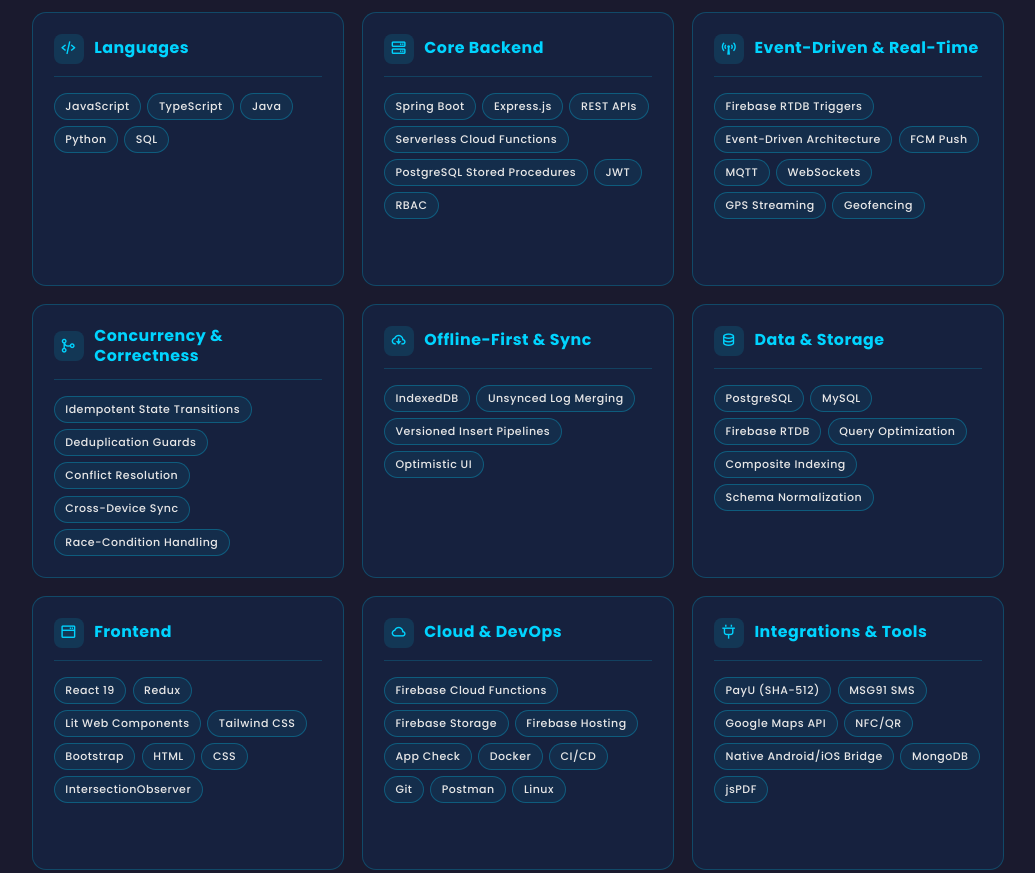
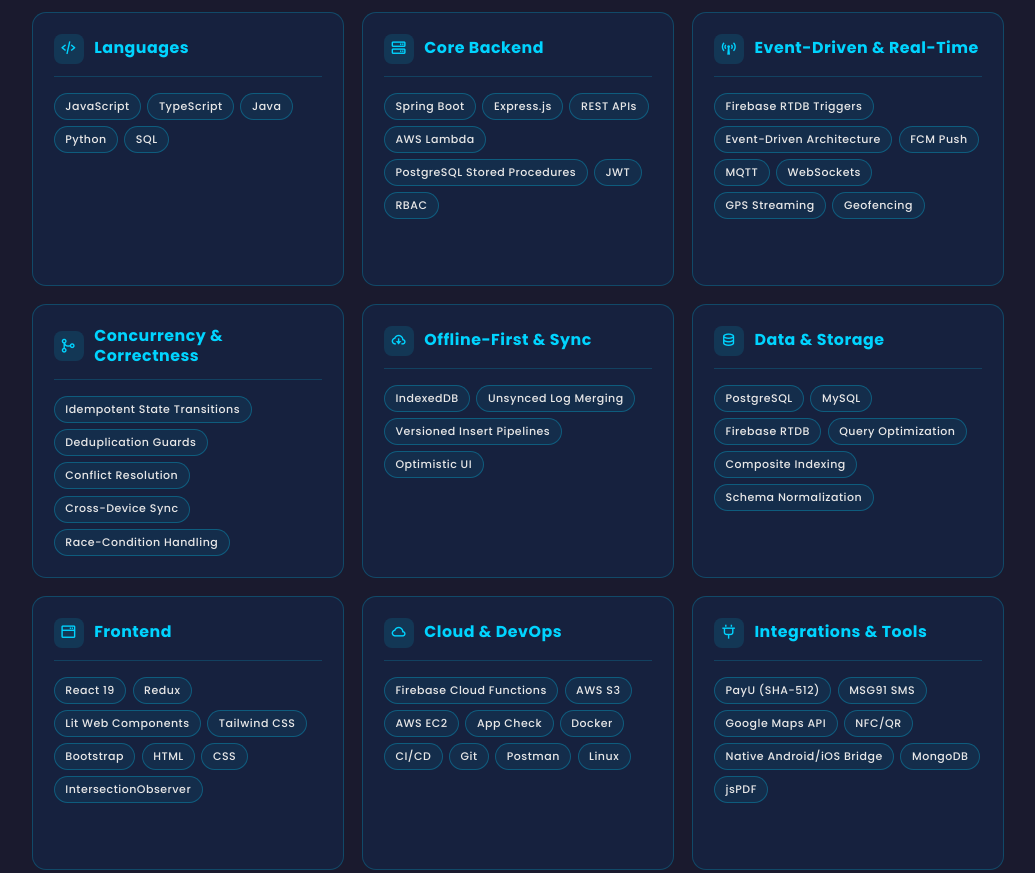
Before and after one commit to Ravi8264/Portfolio_Ravi_K, a plain HTML site: page index.html in a window 1280 px wide. Shown: the part 1540-2413 px from the top of the page, without its empty margins (122-1157 px from the left). Drawn offline with nearby package versions, Linux system fonts and the light colour scheme.

Commit message:
Split cloud stack between Firebase and AWS in index.html

```diff
--- a/index.html
+++ b/index.html
@@ -89,7 +89,7 @@
             <div class="skill-box">
                 <h4><i class='bx bx-server'></i> Core Backend</h4>
                 <div class="skill-tags">
-                    <span>Spring Boot</span><span>Express.js</span><span>REST APIs</span><span>Serverless Cloud Functions</span><span>PostgreSQL Stored Procedures</span><span>JWT</span><span>RBAC</span>
+                    <span>Spring Boot</span><span>Express.js</span><span>REST APIs</span><span>AWS Lambda</span><span>PostgreSQL Stored Procedures</span><span>JWT</span><span>RBAC</span>
                 </div>
             </div>
 
@@ -131,7 +131,7 @@
             <div class="skill-box">
                 <h4><i class='bx bx-cloud'></i> Cloud & DevOps</h4>
                 <div class="skill-tags">
-                    <span>Firebase Cloud Functions</span><span>Firebase Storage</span><span>Firebase Hosting</span><span>App Check</span><span>Docker</span><span>CI/CD</span><span>Git</span><span>Postman</span><span>Linux</span>
+                    <span>Firebase Cloud Functions</span><span>AWS S3</span><span>AWS EC2</span><span>App Check</span><span>Docker</span><span>CI/CD</span><span>Git</span><span>Postman</span><span>Linux</span>
                 </div>
             </div>
 
@@ -155,7 +155,7 @@
                 <div class="timeline-content">
                     <h3>Software Developer at VersionX</h3>
                     <p>Bengaluru, Karnataka</p>
-                    <p>• Backend owner of a School Transport &amp; Safety Platform serving 1L+ users and 50K+ daily pickup/drop events — event-driven trip lifecycle on Firebase RTDB triggers and Spring Boot Cloud Functions, with PostgreSQL stored procedures as the single source of truth for every state transition.</p>
+                    <p>• Backend owner of a School Transport &amp; Safety Platform serving 1L+ users and 50K+ daily pickup/drop events — event-driven trip lifecycle on Firebase RTDB triggers and Spring Boot services on AWS EC2, with PostgreSQL stored procedures as the single source of truth for every state transition.</p>
                     <p>• Reduced missed pickups by 40% via live GPS streaming across 50+ routes, 1km geofence detection, and conditional FCM / MSG91 SMS alert routing.</p>
                     <p>• Guaranteed zero data loss on low-connectivity buses through offline-first IndexedDB sync — log merging, conflict resolution on reconnect, and versioned PostgreSQL inserts.</p>
                     <p>• Built SimpleVeda (EdTech &amp; e-commerce) end-to-end across 20+ modules in React 19, TypeScript and Spring Boot — PayU with SHA-512 reverse-hash tamper detection, JWT access/refresh rotation, OTP over SMS and email, and Firebase App Check on every API.</p>
@@ -214,9 +214,9 @@
                 <div class="project-info">
                     <h4>School Transport &amp; Safety Platform</h4>
                     <p class="project-meta">VersionX &nbsp;|&nbsp; 1L+ users &nbsp;|&nbsp; 50K+ daily events</p>
-                    <p>Backend owner of an event-driven trip lifecycle built on Firebase RTDB triggers and Spring Boot Cloud Functions, with PostgreSQL stored procedures as the single source of truth for every state transition. Live GPS streaming across 50+ routes with 1km geofence detection and conditional FCM / MSG91 SMS alert routing cut missed pickups by 40%. Offline-first IndexedDB sync — log merging, conflict resolution on reconnect and versioned inserts — guarantees zero data loss on low-connectivity buses, while idempotent state transitions and a 5-minute accidental trip-end guard eliminate duplicate pickups under concurrent multi-device access. Guardian identity is enforced through QR/NFC authentication with encrypted payload verification and multi-relation access control, including an NFC card writer over a native Android/iOS bridge.</p>
+                    <p>Backend owner of an event-driven trip lifecycle built on Firebase RTDB triggers and Spring Boot services on AWS EC2, with PostgreSQL stored procedures as the single source of truth for every state transition. Live GPS streaming across 50+ routes with 1km geofence detection and conditional FCM / MSG91 SMS alert routing cut missed pickups by 40%. Offline-first IndexedDB sync — log merging, conflict resolution on reconnect and versioned inserts — guarantees zero data loss on low-connectivity buses, while idempotent state transitions and a 5-minute accidental trip-end guard eliminate duplicate pickups under concurrent multi-device access. Guardian identity is enforced through QR/NFC authentication with encrypted payload verification and multi-relation access control, including an NFC card writer over a native Android/iOS bridge.</p>
                     <div class="project-tags">
-                        <span>Spring Boot</span><span>Firebase RTDB</span><span>Cloud Functions</span><span>PostgreSQL</span><span>FCM</span><span>IndexedDB</span><span>NFC/QR</span>
+                        <span>Spring Boot</span><span>Firebase RTDB</span><span>AWS EC2</span><span>PostgreSQL</span><span>FCM</span><span>IndexedDB</span><span>NFC/QR</span>
                     </div>
                 </div>
             </div>
```
